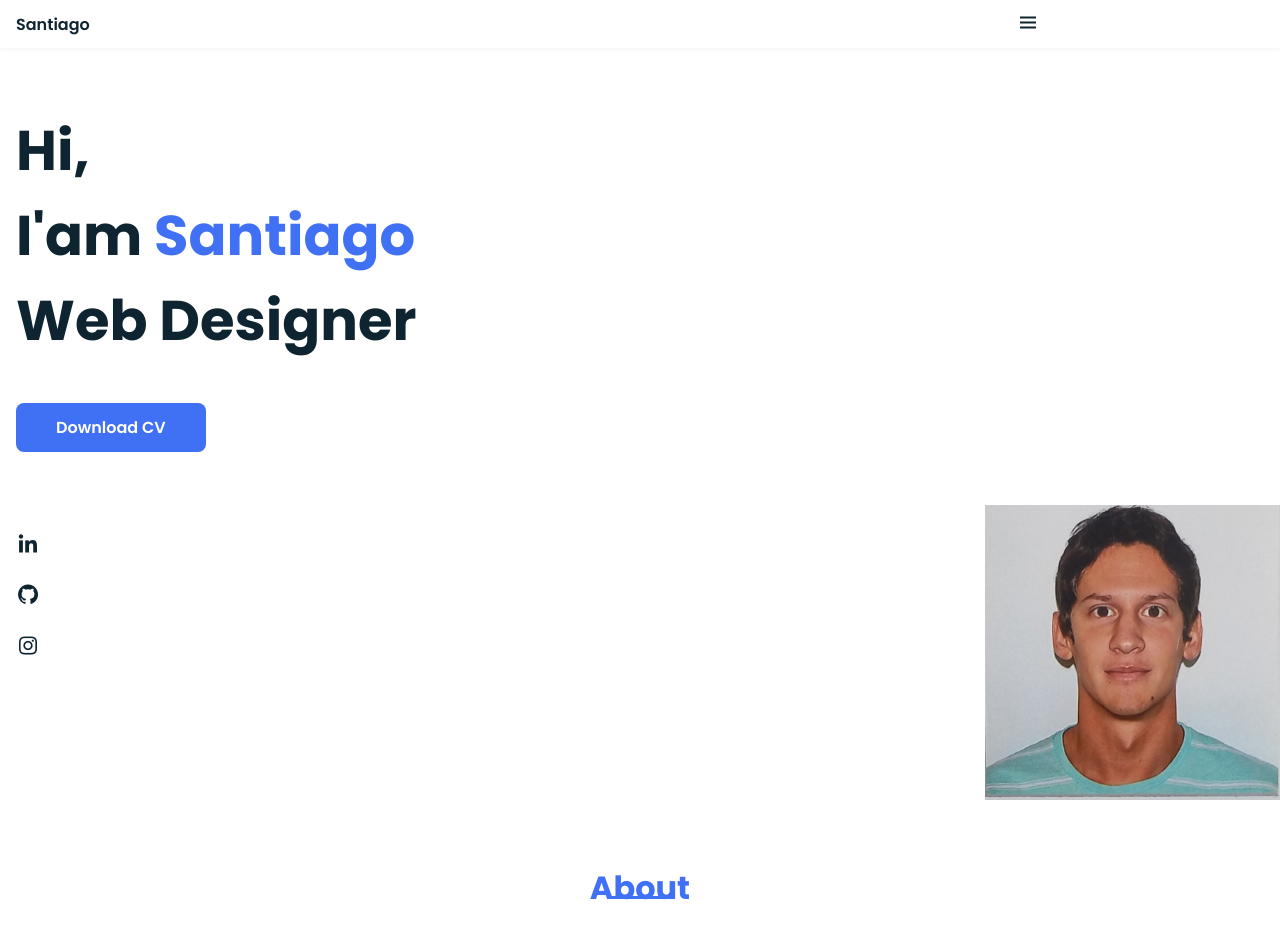
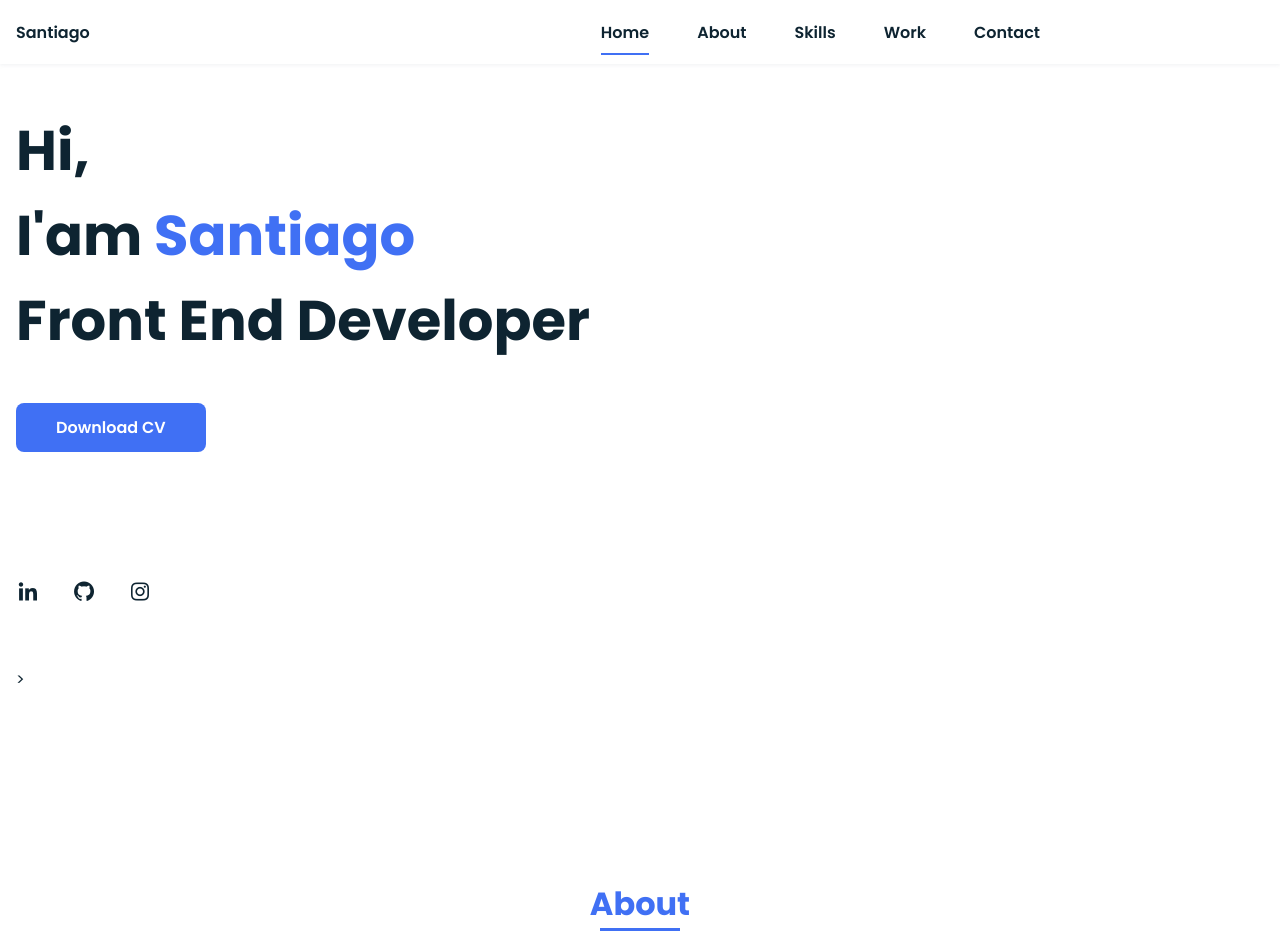
Before and after one commit to santiBernstein/portfolio, a plain HTML site: page index.html in a window 1280 px wide. Shown: the top 941 px of the page. Drawn offline with nearby package versions, Linux system fonts and the light colour scheme.

Commit message:
responsive barnav and home desktop

```diff
--- a/assets/css/styles.css
+++ b/assets/css/styles.css
@@ -357,3 +357,62 @@ img{
     font-size: 1rem;
     margin-bottom: var(--mb-4);
 }
+
+/* media queries */
+@media screen and (min-width: 768px){
+    body{
+        margin: 0;
+    }
+    .section{
+        padding-top: 4rem;
+        padding-bottom: 3rem;
+    }
+    .section-title{
+        margin-bottom: var(--mb-6);
+    }
+    .section-title::after{
+        width: 80px;
+        top: 3rem;
+    }
+
+    .nav{
+        height: calc(var(--header-height) + 1rem);
+    }
+    .nav--list{
+        display: flex;
+        padding-top: 0;
+    }
+    .nav--item{
+        margin-left: var(--mb-6);
+        margin-bottom: 0;
+    }
+    .nav--toggle{
+        display: none;
+    }
+    .nav--link{
+        color: var(--second-color);
+    }
+
+    .home{
+        height: 100vh;
+    }
+    .home--data{
+        align-self: flex-end;
+    }
+    .home--social{
+        padding-top: 0;
+        padding-bottom: 2.5rem;
+        flex-direction: row;
+        align-self: flex-end;
+    }
+    .home--social-icon{
+        margin-bottom: 0;
+        margin-right: var(--mb-4);
+    }
+    .home--img{
+        width: 457px;
+        bottom: 15%;
+    }
+
+
+}
--- a/index.html
+++ b/index.html
@@ -18,11 +18,11 @@
 
             <div class="nav--menu" id="nav-menu">
                 <ul class="nav--list">
-                    <li class="nav--item"><a href="#" class="nav--link active">Home</a></li>
-                    <li class="nav--item"><a href="#" class="nav--link">About</a></li>
-                    <li class="nav--item"><a href="#" class="nav--link">Skills</a></li>
-                    <li class="nav--item"><a href="#" class="nav--link">Work</a></li>
-                    <li class="nav--item"><a href="#" class="nav--link">Contact</a></li>
+                    <li class="nav--item"><a href="#home" class="nav--link active">Home</a></li>
+                    <li class="nav--item"><a href="#about" class="nav--link">About</a></li>
+                    <li class="nav--item"><a href="#skills" class="nav--link">Skills</a></li>
+                    <li class="nav--item"><a href="#work" class="nav--link">Work</a></li>
+                    <li class="nav--item"><a href="#contact" class="nav--link">Contact</a></li>
                 </ul>
             </div>
 
@@ -35,7 +35,7 @@
         <!--home-->
         <section class="home bd-grid" id="home">
             <div class="home--data">
-                <h1 class="home--title">Hi, <br>I'am <span class="home--title-color">Santiago</span><br>Web Designer</h1>
+                <h1 class="home--title">Hi, <br>I'am <span class="home--title-color">Santiago</span><br>Front End Developer</h1>
                 <a href="#" class="button">Download CV</a>
             </div>
             <div class="home--social">
@@ -43,9 +43,9 @@
                 <a href="#" class="home--social-icon"><i class='bx bxl-github'></i></a>
                 <a href="#" class="home--social-icon"><i class='bx bxl-instagram'></i></a>
             </div>
-            <div class="home--img">
+            <!--<div class="home--img">
                 <img src="assets/img/carnet.jpg" alt="">
-            </div>
+            </div>-->>
         </section>
 
         <!--about-->
@@ -58,7 +58,7 @@
                 </div>
 
                 <div>
-                    <h2 class="about--subtitle">I'am Santiago</h2>
+                    <h2 class="about--subtitle">I'am Santiago Bernstein</h2>
                     <p class="about--text">Lorem, ipsum dolor sit amet consectetur adipisicing elit. Adipisci mollitia modi cum, ipsum eveniet veritatis corrupti id fuga minus tempore delectus beatae nemo et magni sapiente quasi incidunt ipsa. Aliquid?</p>
                 </div>
             </div>
@@ -132,7 +132,7 @@
         </section>
 
         <!--work-->
-        <section class="work section">
+        <section class="work section" id="work">
             <h2 class="section-title">Work</h2>
 
             <div class="work--container bd-grid">
@@ -146,7 +146,7 @@
         </section>
 
         <!--contact-->
-        <section class="contact section">
+        <section class="contact section" id="contact">
             <h2 class="section-title">Contact</h2>
 
             <div class="skills--container bd-grid">
```
